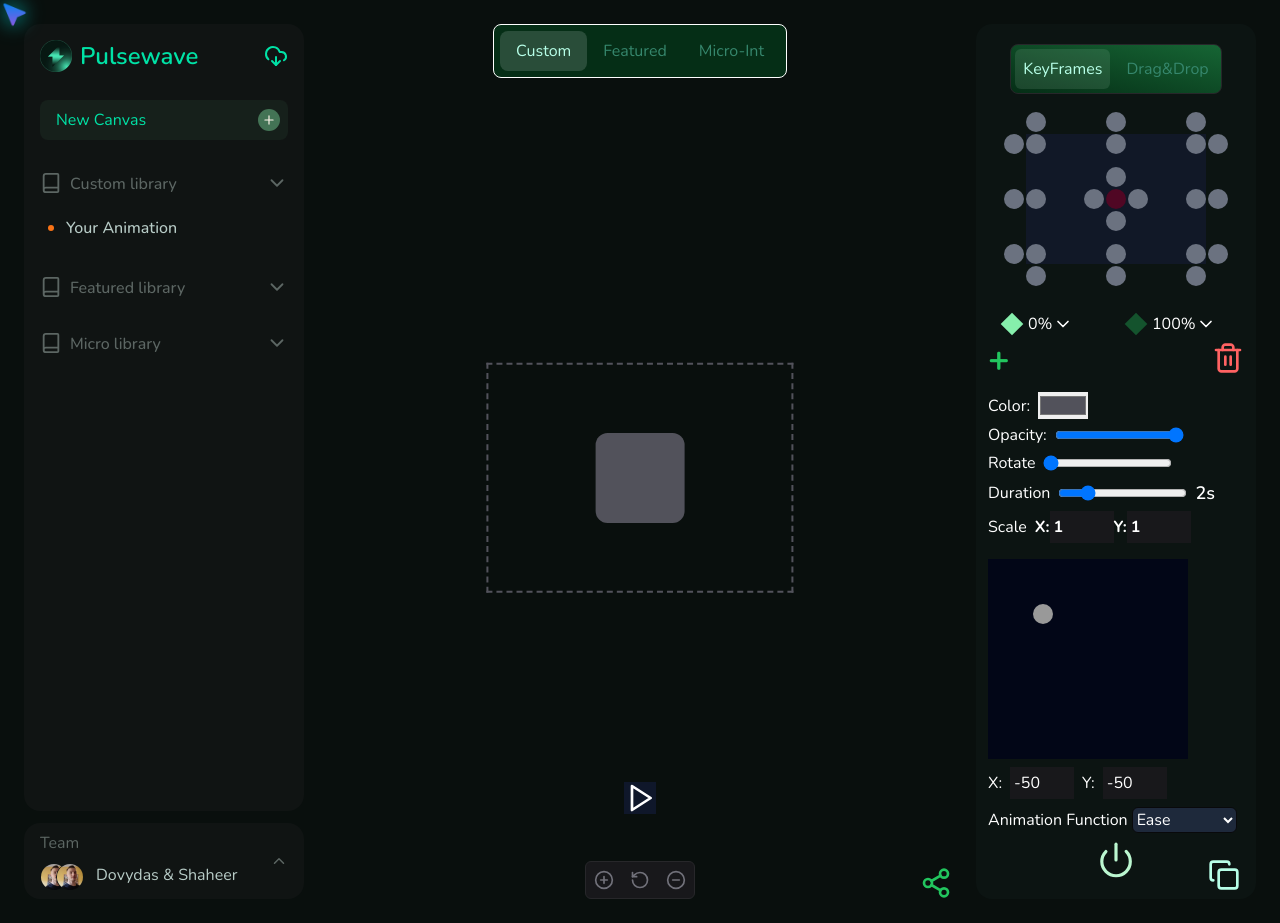
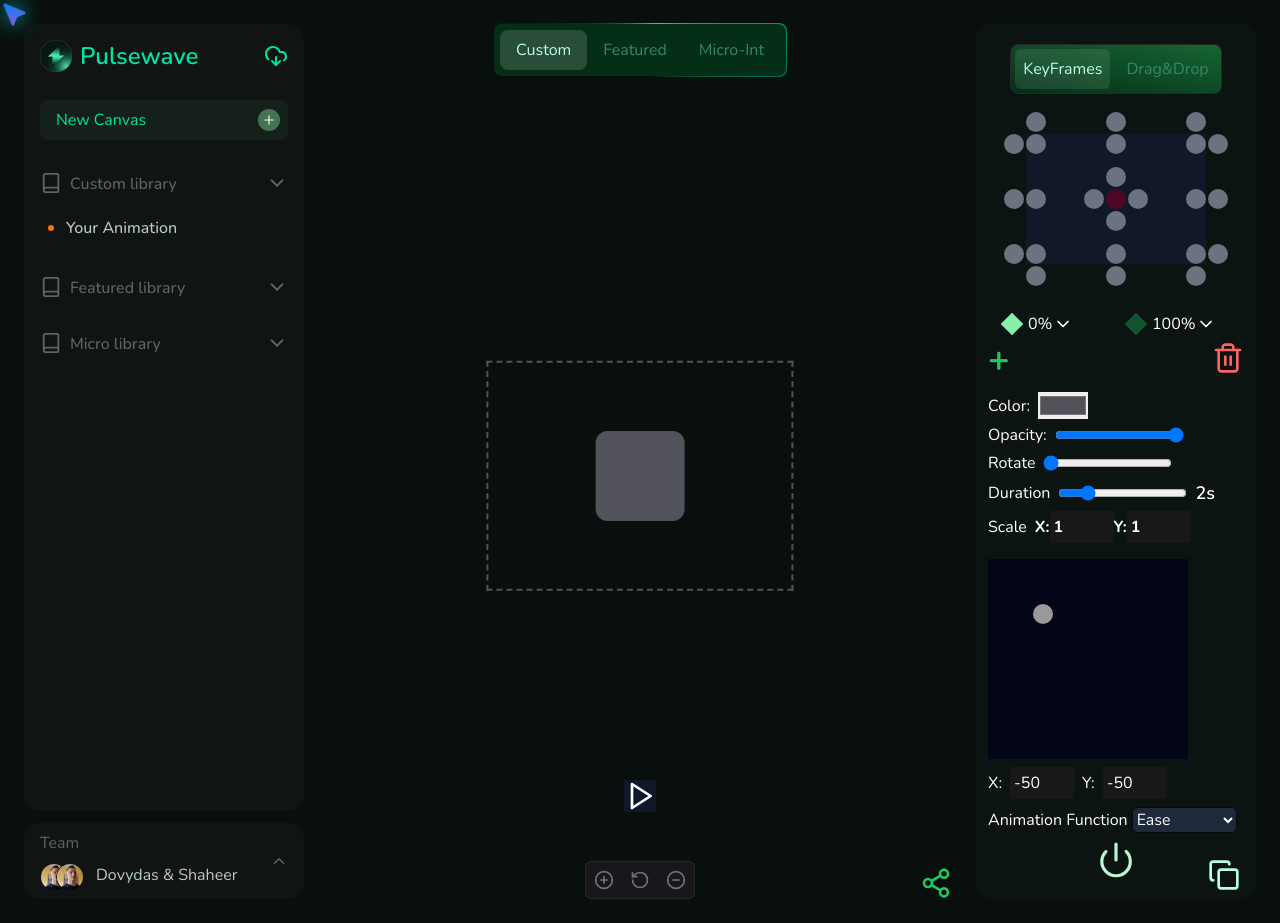
Before and after one commit to amuseDave/animationGen, a React (Vite) app: page / in a window 1280 px wide. Built offline with nearby package versions, Linux system fonts and the light colour scheme.

Commit message:
gradient border added

```diff
--- a/src/components/Navigation/Navigation.jsx
+++ b/src/components/Navigation/Navigation.jsx
@@ -6,8 +6,7 @@ export default function Navigation({ error }) {
   // const dispatch = useDispatch();
 
   return (
-    <section className="flex items-center justify-center">
-      <nav className="flex p-[6px] border border-white rounded-lg from-background bg-green-950 bg-gradient-to-tr">
+    <nav className="relative mx-auto w-max flex p-[6px] rounded-lg from-background bg-green-950 bg-gradient-to-tr navigation">
       {error ? (
         <>
           {" "}
@@ -35,13 +34,5 @@ export default function Navigation({ error }) {
         </>
       )}
     </nav>
-
-      {/* <div
-        onClick={handleTheme}
-        className="self-end cursor-pointer justify-self-end place-self-end"
-      >
-        change Theme
-      </div> */}
-    </section>
   );
 }
--- a/src/components/Preview/Layout.jsx
+++ b/src/components/Preview/Layout.jsx
@@ -9,7 +9,7 @@ export default function Layout() {
     type && (
       <>
         <ZoomControls />
-        <div className="relative">
+        <div className="relative overflow-hidden">
           <PlayingAnimationAlert />
           <div className="relative h-[800px] overflow-hidden">
             {type === "custom" && <CustomPreview />}
--- a/src/main.jsx
+++ b/src/main.jsx
@@ -1,6 +1,7 @@
 import { StrictMode } from "react";
 import { createRoot } from "react-dom/client";
 import "./styles/index.css";
+import "./styles/navigation.css";
 import "./styles/positions.css";
 import App from "./App.jsx";
 import store from "./store/store.js";
--- a/src/pages/Main.jsx
+++ b/src/pages/Main.jsx
@@ -49,7 +49,7 @@ export default function MainLayout() {
 
         <Outlet />
 
-        <div className="relative overflow-hidden">
+        <div className="relative">
           <ToastProvider />
           <Navigation />
           <PreviewLayout />
--- /dev/null
+++ b/src/styles/navigation.css
@@ -0,0 +1,36 @@
+@property --gradient-angle {
+  syntax: "<angle>";
+  initial-value: 0deg;
+  inherits: false;
+}
+
+.navigation::before {
+  content: "";
+  position: absolute;
+  inset: -1px;
+  /* width: calc(100% + 1px);
+  height: calc(100% + 1px);
+  top: 50%;
+  left: 50%;
+  translate: -50% -50%; */
+  z-index: -1;
+  border-radius: inherit;
+
+  background: conic-gradient(
+    from var(--gradient-angle),
+    var(--alert-text-success),
+    transparent,
+    transparent,
+    var(--alert-text-success)
+  );
+  animation: rotation 5s linear infinite;
+}
+
+@keyframes rotation {
+  0% {
+    --gradient-angle: 0deg;
+  }
+  100% {
+    --gradient-angle: 360deg;
+  }
+}
```
Lines whose indentation alone changed are shown as unchanged.
